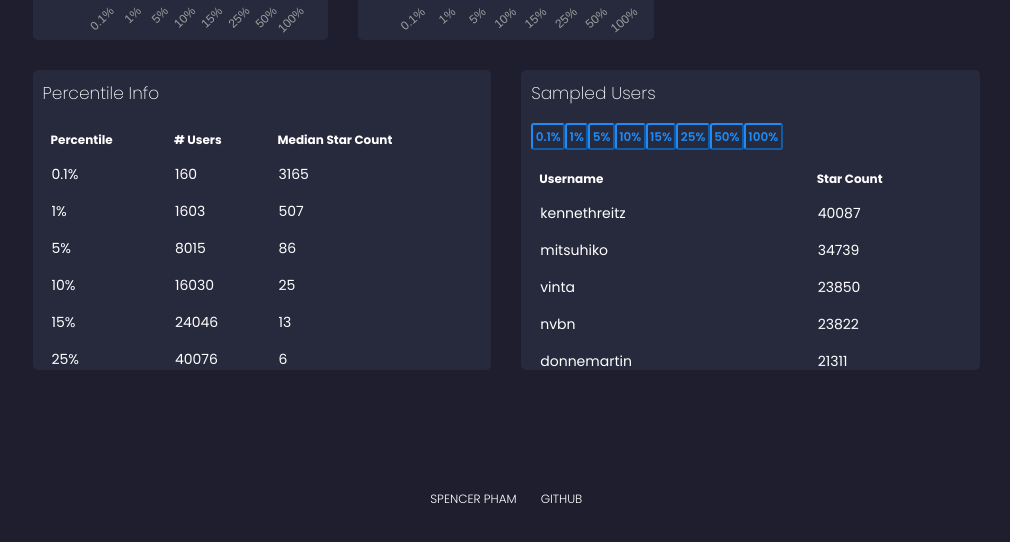
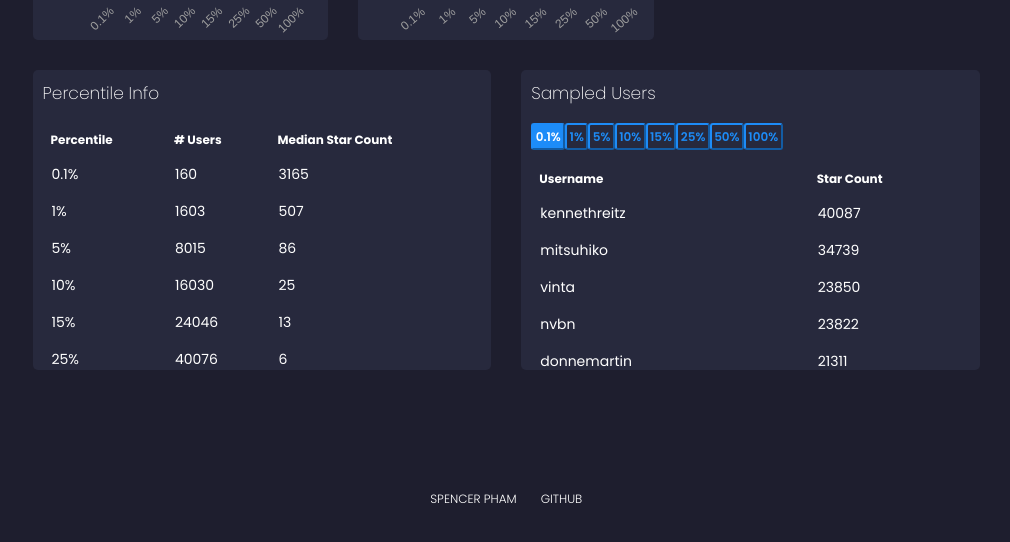
Before and after one commit to slampham/10x-Dev, a React (Create React App) app: page / in a window 1280 px wide. Shown: the part 1963-2505 px from the top of the page, without its empty margins (270-1280 px from the left). Built offline with nearby package versions, Linux system fonts and the light colour scheme.

Commit message:
Added table with buttons

```diff
--- a/src/components/Dashboard.js
+++ b/src/components/Dashboard.js
@@ -3,6 +3,7 @@ import styled from 'styled-components'
 import ChartCardButtons from './ChartCardButtons'
 import ChartCard, { StyledChartCard } from './ChartCard'
 import Table from './Table'
+import TableWithButtons from './TableWithButtons'
 import { percentileInfo, sampledUsers, percentiles } from './data'
 
 const StyledDashboard = styled.div`
@@ -57,7 +58,7 @@ function Dashboard() {
       <ChartCard title='Projects Starred' occurence={15} {...{factMetric}} />
 
       <Table title='Percentile Info' data={percentileInfo} className='table1' />
-      <Table title='Sampled Users' data={sampledUsers['0.1%']} buttons={percentiles} className='table2' />
+      <TableWithButtons title='Sampled Users' className='table2' />
     </StyledDashboard>
   )
 }
--- a/src/components/Table.js
+++ b/src/components/Table.js
@@ -10,12 +10,6 @@ const StyledTable = styled(StyledCard)`
     font-size: 17px;
     font-weight: 200;
     margin-bottom: 1em;
-  }
-
-  button {
-    padding: .2em;
-    margin-bottom: 1em;
-
   }
 
   table {
@@ -41,12 +35,7 @@ const StyledTable = styled(StyledCard)`
   }
 `
 
-function Table({title, data, className, buttons}) {
-  let Buttons;
-  if (buttons) {
-    Buttons = buttons.map(item => <button>{item}</button>)
-  }
-
+function Table({title, data, className}) {
   const ths = data[0].map(heading => <th>{heading}</th>)
   const trs = [];
   for (const [r, row] of data.entries()) {
@@ -58,10 +47,7 @@ function Table({title, data, className, buttons}) {
 
   return (
     <StyledTable {...{className}}>
-      <div className='title-buttons'>
-        <h3>{title}</h3>
-        {Buttons}
-      </div>
+      <h3>{title}</h3>
 
       <table>
         <thead>
@@ -73,10 +59,9 @@ function Table({title, data, className, buttons}) {
           {trs}
         </tbody>
       </table>
-
-
     </StyledTable>
   )
 }
 
+export { StyledTable }
 export default Table
--- /dev/null
+++ b/src/components/TableWithButtons.js
@@ -0,0 +1,52 @@
+import React, { useState } from 'react'
+import styled from 'styled-components'
+import { StyledTable } from './Table'
+import { sampledUsers, percentiles } from './data'
+
+const StyledTableWithButtons = styled(StyledTable)`
+  button {
+    padding: .2em;
+    margin-bottom: 1em;
+  }
+`
+
+function TableWithButtons({title, className}) {
+  const [percentile, setPercentile] = useState('0.1%')
+
+  const Buttons = percentiles.map(item => <button
+                                            className={percentile === item ? 'active' : undefined}
+                                            onClick={() => setPercentile(item)}>
+                                            {item}
+                                          </button>)
+
+  const ths = sampledUsers[percentile][0].map(heading => <th>{heading}</th>)
+  const trs = [];
+  for (const [r, row] of sampledUsers[percentile].entries()) {
+    if (r !== 0) {
+      const tds = row.map(item => <td>{item}</td>)
+      trs.push(<tr>{tds}</tr>)
+    }
+  }
+
+  return (
+    <StyledTableWithButtons {...{className}}>
+      <div className='title-buttons'>
+        <h3>{title}</h3>
+        {Buttons}
+      </div>
+
+      <table>
+        <thead>
+          <tr>
+            {ths}
+          </tr>
+        </thead>
+        <tbody>
+          {trs}
+        </tbody>
+      </table>
+    </StyledTableWithButtons>
+  )
+}
+
+export default TableWithButtons
```
